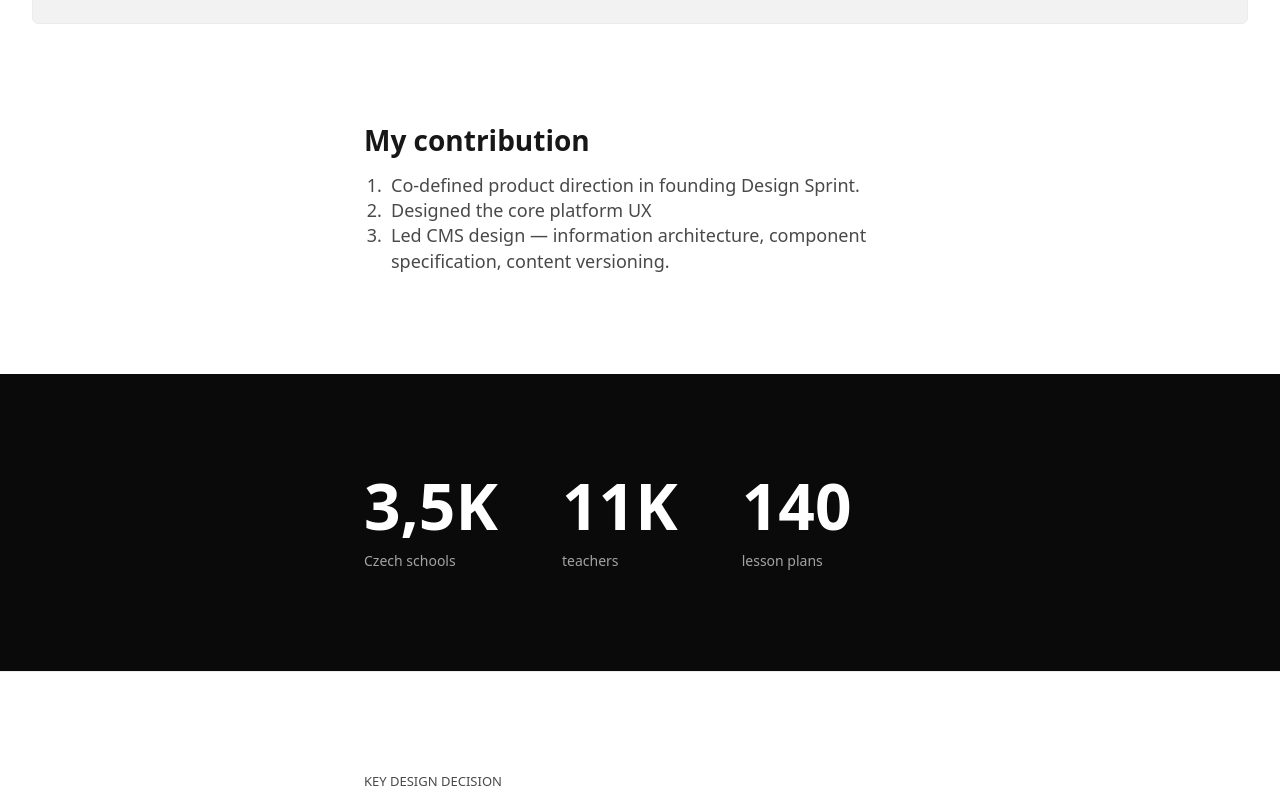
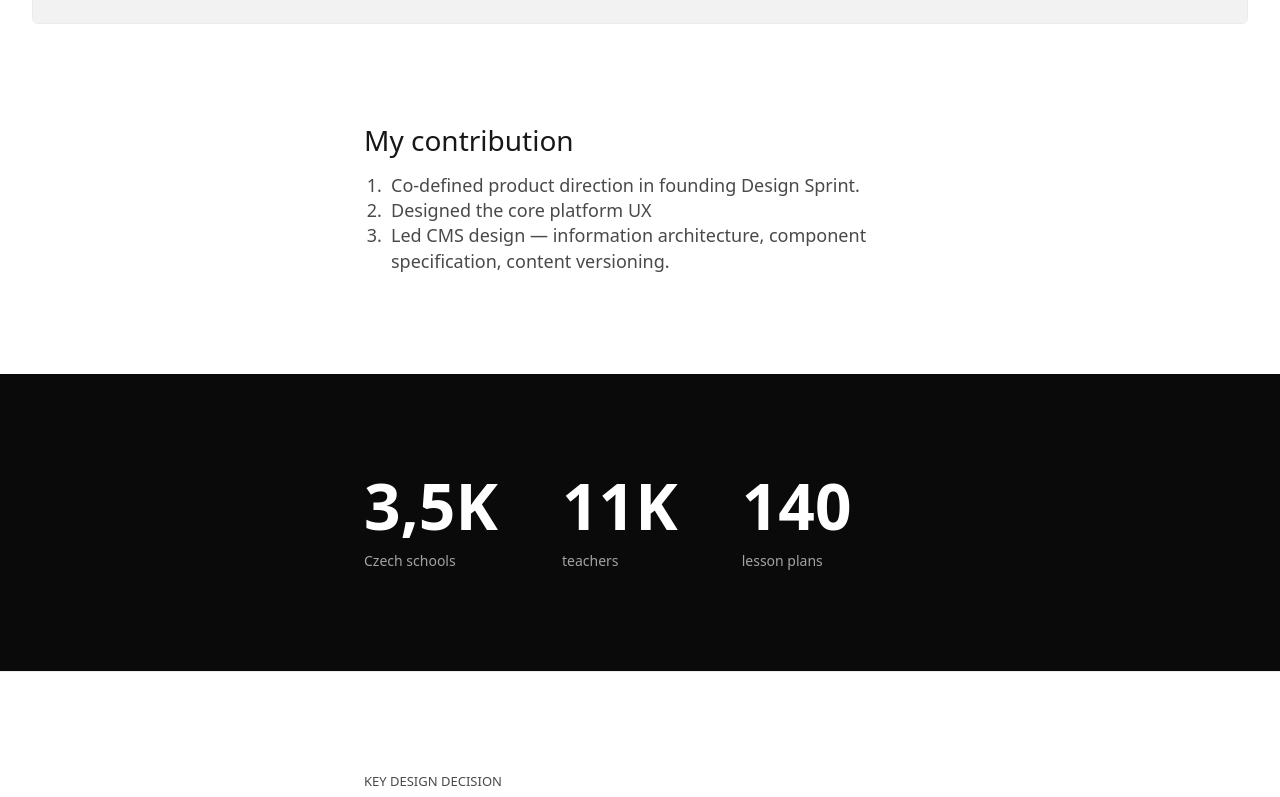
Before and after one commit to branislavbencik/portfolio, a Next.js app: page /skoala in a window 1280 px wide. Shown: the part 1143-1940 px from the top of the page. Built offline with nearby package versions, Linux system fonts and the light colour scheme.

Commit message:
chore: font weight correction, resume update

```diff
--- a/src/app/globals.css
+++ b/src/app/globals.css
@@ -90,7 +90,7 @@
   --line-height-body:        1.5;
   --line-height-allcaps:     1.5;
   --line-height-button:      1.5;
-  --line-height-stat:      1;
+  --line-height-stat:          1;
 
   /* ── Typography — letter spacing ────────────────────────────────── */
   --letter-spacing-h1:     -4%;
@@ -139,13 +139,13 @@
   }
   .type-h2 {
     font-size: var(--font-size-h2);
-    font-weight: 600;
+    font-weight: 500;
     line-height: var(--line-height-h2);
     letter-spacing: var(--letter-spacing-h2);
   }
   .type-h3 {
     font-size: var(--font-size-h3);
-    font-weight: 600;
+    font-weight: 500;
     line-height: var(--line-height-h3);
     letter-spacing: var(--letter-spacing-h3);
   }
```
Also changed, not shown: 1 other file (tests, documents, lock files or other folders).
